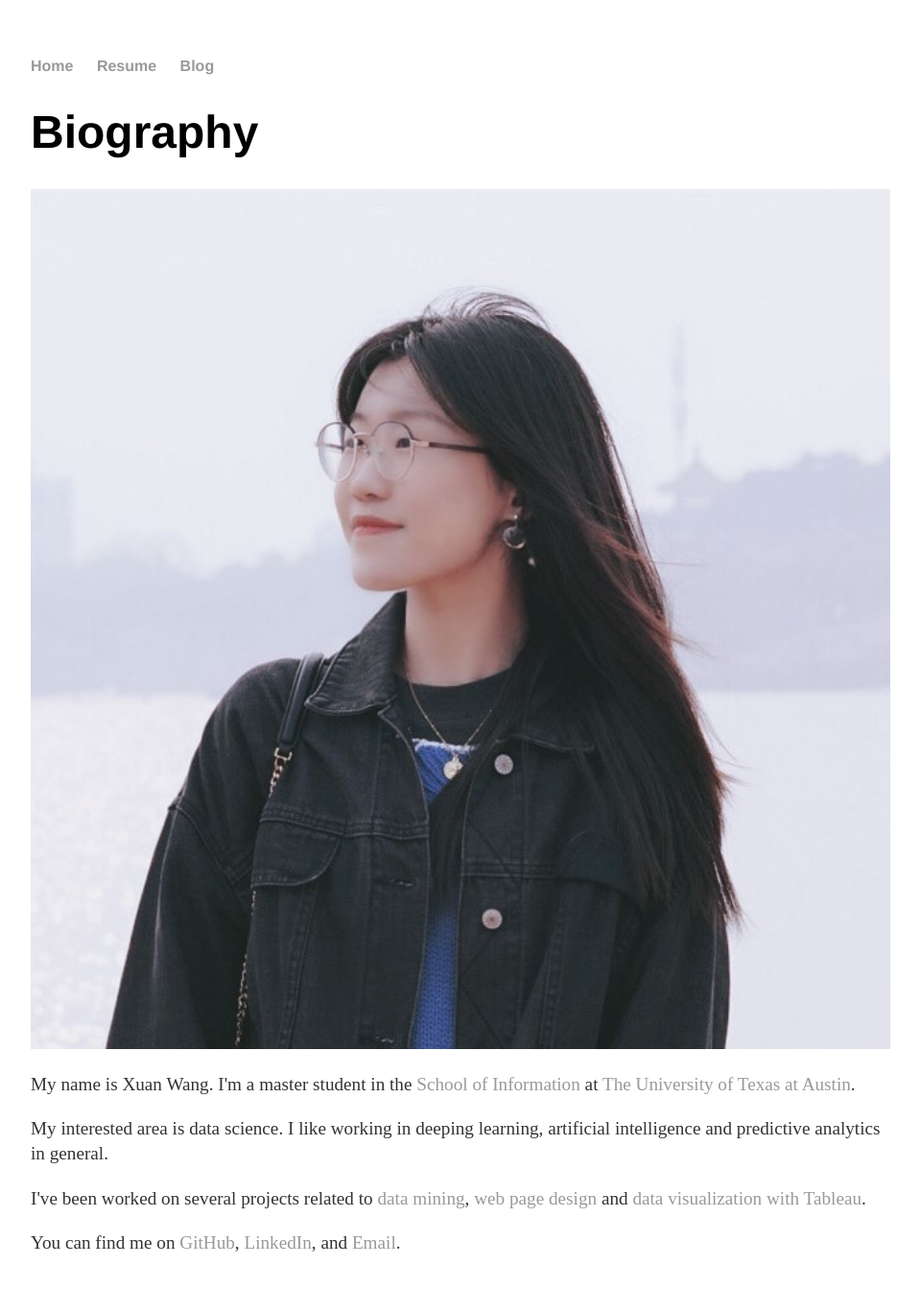
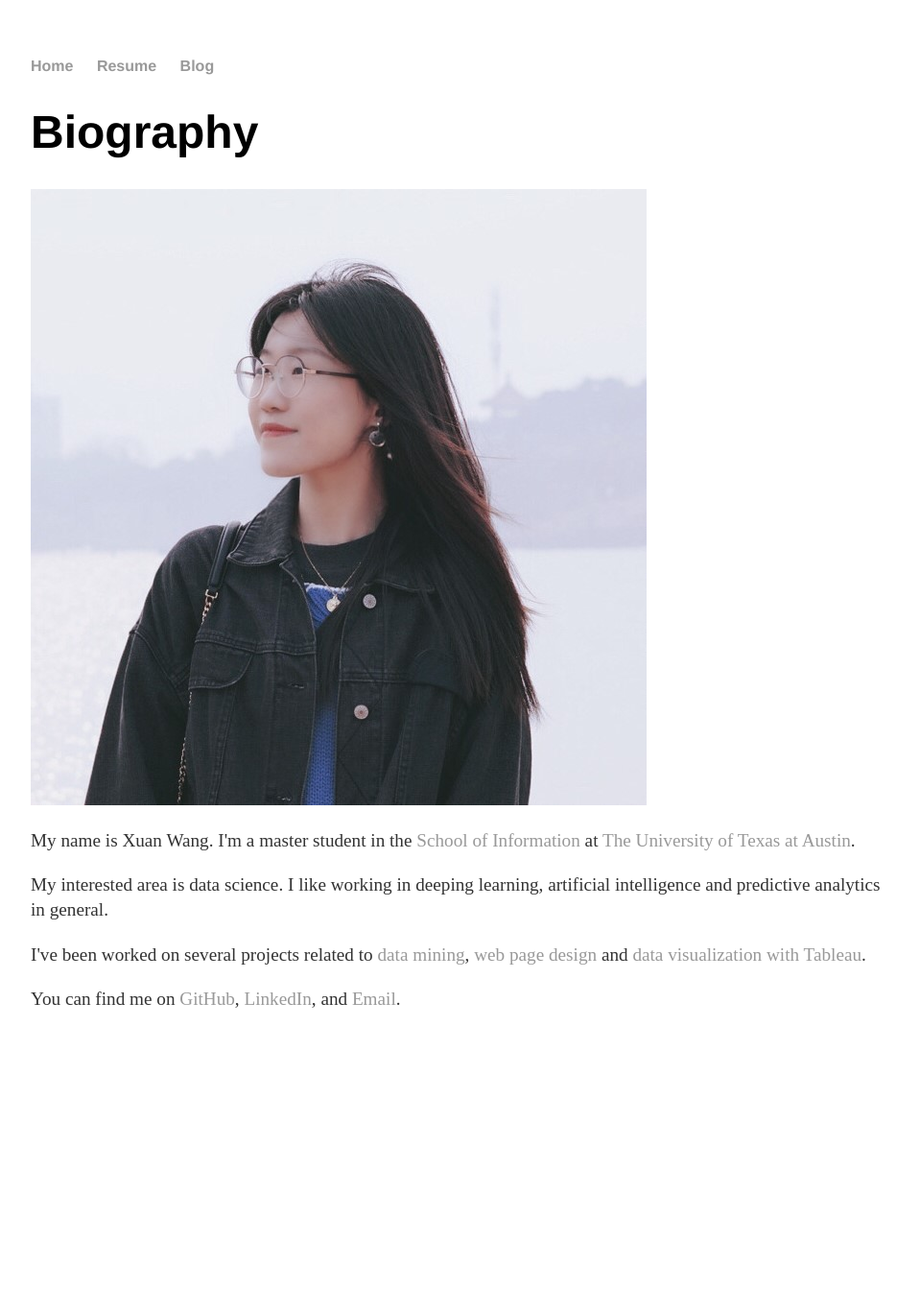
Before and after one commit to xxuanwang-zz/Portfolio, a Jekyll site: the page built from index.html, in a window 1280 px wide. Shown: the whole page at 96% size, without its empty margins (160-1119 px from the left). Built offline with Jekyll 4.4.1, drawn with Linux system fonts in a browser that asks for light colours; after the commit the page ends 1114 px from its top, so only the background shows below that.

Commit message:
Update index.html

```diff
--- a/index.html
+++ b/index.html
@@ -7,7 +7,7 @@
     <h1>Biography</h1>
   </header>
   <section id="about">
-    <img src="./img/me.jpg" width=100%/>
+    <img src="./img/me.jpg" max-width=100%/>
     <p>
       My name is Xuan Wang. I'm a master student in the <a href="https://www.ischool.utexas.edu/">School of Information</a> at <a href="https://www.utexas.edu/">The University of Texas at Austin</a>.
     </p>
```
